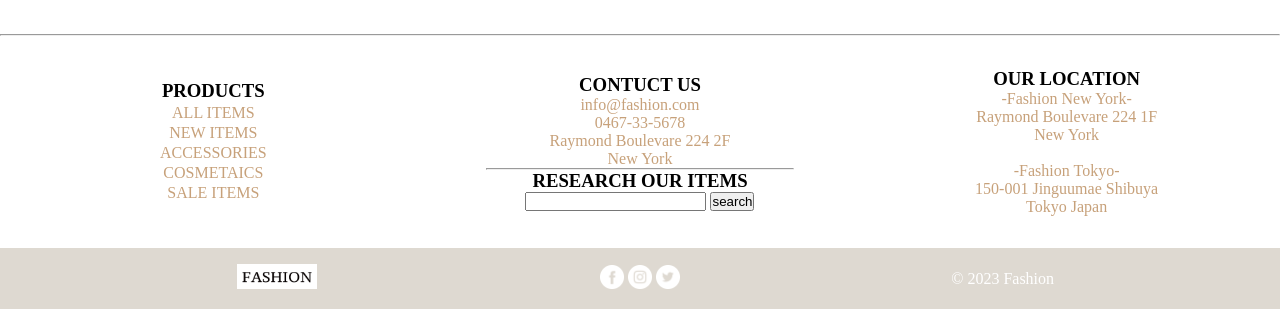
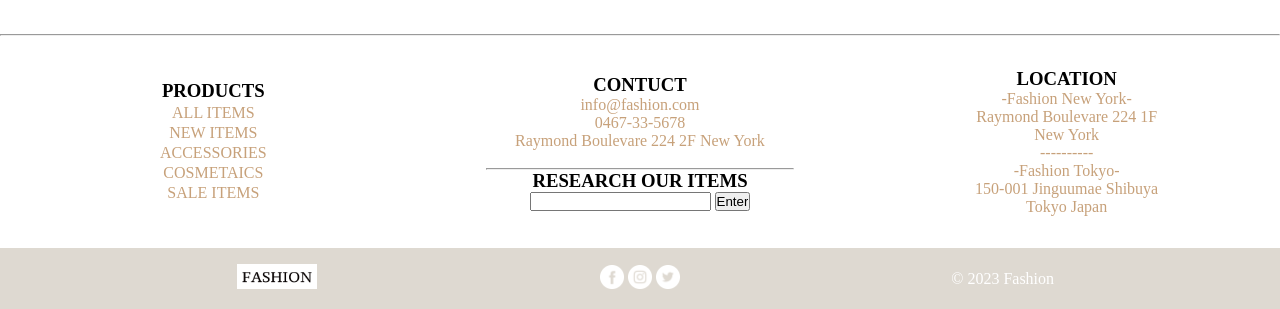
Before and after one commit to MEI-SHIMOIDA/fashion, a plain HTML site: page index.html in a window 1280 px wide. Shown: the part 1842-2151 px from the top of the page. Drawn offline with Linux system fonts and the light colour scheme.

Commit message:
Update index.html

```diff
--- a/index.html
+++ b/index.html
@@ -191,25 +191,25 @@
             </table>
         </div>
         <div class="footer-widgets">
-            <h3>CONTUCT US</h3>
+            <h3>CONTUCT</h3>
             <p>info@fashion.com</p>
             <p>0467-33-5678</p>
-            <p>Raymond Boulevare 224 2F</p>
-            <p>New York</p>
+            <p>Raymond Boulevare 224 2F New York</p>
+            <br>
             <hr>
             <h3>RESEARCH OUR ITEMS</h3>
             <form action="#" method="#" class="footer-form">
                 <input type="search" name="search" id="search">
-                <input type="submit" value="search">
+                <input type="submit" value="Enter">
             </form>
         </div>
 
         <div class="footer-widgets">
-            <h3>OUR LOCATION</h3>
+            <h3>LOCATION</h3>
             <p>-Fashion New York-</p>
             <p>Raymond Boulevare 224 1F</p>
             <p>New York</p>
-            <br>
+            <p>----------</p>
             <p>-Fashion Tokyo-</p>
             <p>150-001 Jinguumae Shibuya</p>
             <p>Tokyo Japan</p>
```
